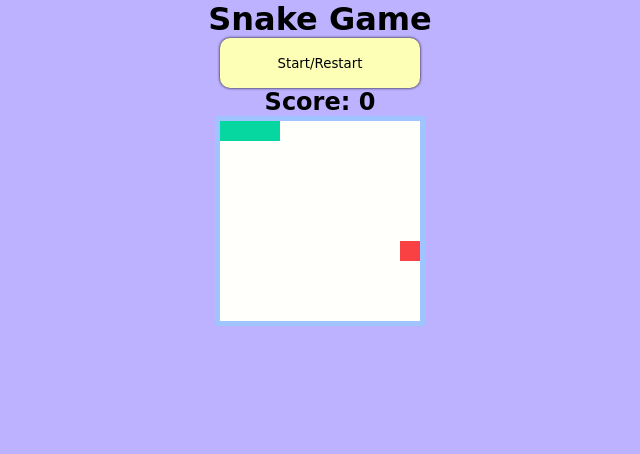
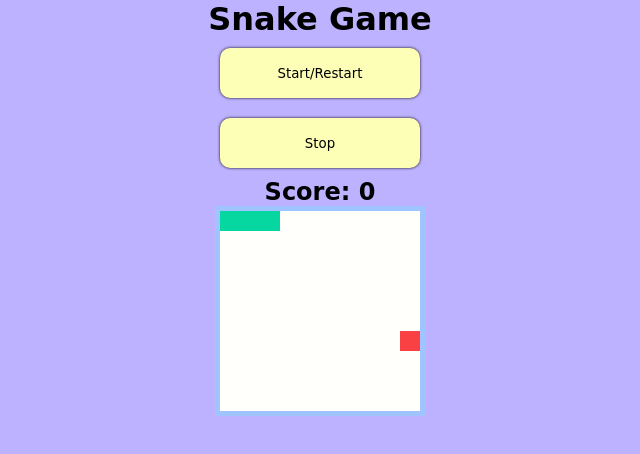
Before and after one commit to AnnemarieVisser/Snake_Game, a plain HTML site: page index.html in a window 1280 px wide. Shown: the whole page, without its empty margins (320-960 px from the left). Drawn offline with Linux system fonts and the light colour scheme; a web font is replaced by a local one.

Commit message:
added a stop button and adjusted Readme file

```diff
--- a/index.css
+++ b/index.css
@@ -29,7 +29,7 @@ body{
     background-color: #f94144;
 }
 
-#start {
+.button {
     background-color: #fdffb6;
     border: none;
     text-align: center;
@@ -38,4 +38,5 @@ body{
     font-family: 'Reggae One', cursive;
     border-radius: 10px;
     box-shadow: 0 0 3px black;
+    margin: 10px;
 }
--- a/index.html
+++ b/index.html
@@ -11,7 +11,9 @@
 
 <body>
     <h1>Snake Game</h1>
-    <button id="start">Start/Restart </button>
+    <button class="button" id="start">Start/Restart </button>
+    <br />
+    <button class="button" id="stop">Stop </button>
     <h2>Score: <span id="score"></span></h2>
     <div class="grid"></div>
 </body>
--- a/index.js
+++ b/index.js
@@ -1,5 +1,6 @@
 const grid = document.querySelector(".grid");
 const startButton = document.getElementById("start");
+const stopButton = document.getElementById("stop");
 const scoreDisplay = document.getElementById("score");
 
 let squares = [];
@@ -146,7 +147,13 @@ const control = (event) => {
         console.log('no valid key pressed')
     }
 }
+
+const stopGame = () => {
+    clearInterval(timerId)
+}
 //Event listener for the direction changes
 document.addEventListener('keydown', control)
-//Event listener to start game
+//Event listener to start or restart game
 startButton.addEventListener('click', startNewGame)
+//Event listener to stop game
+stopButton.addEventListener('click', stopGame)
```
Also changed, not shown: 1 other file.
